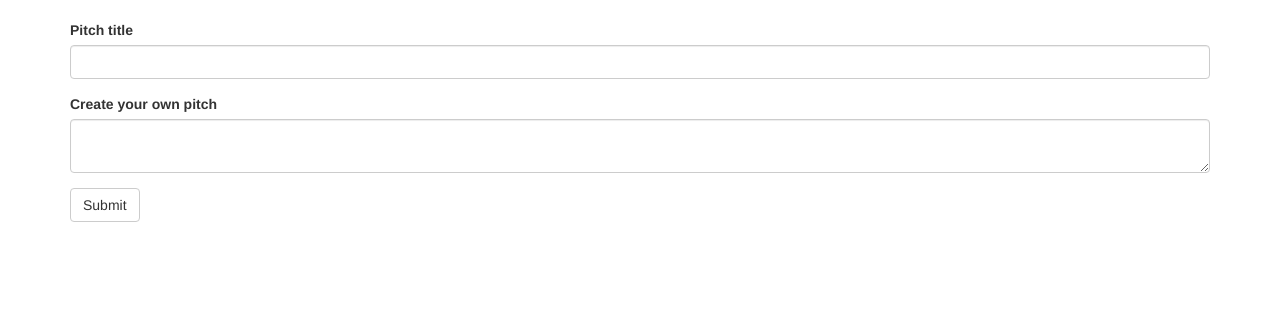
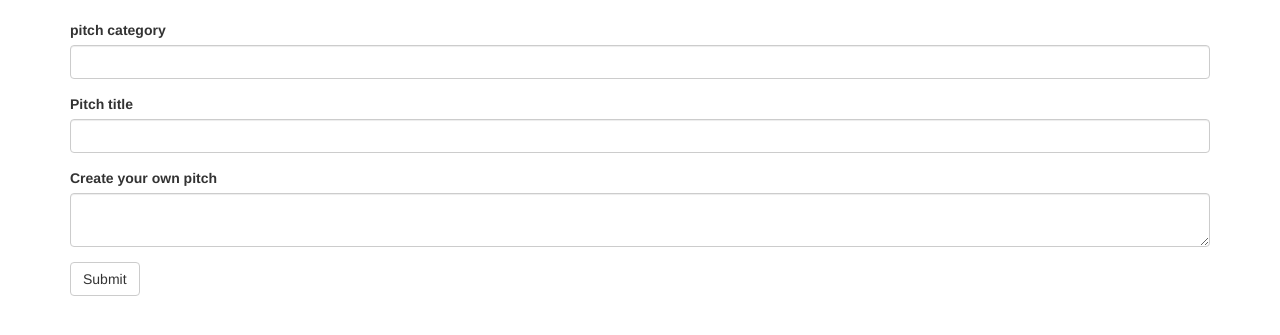
Before and after one commit to juru-juliette/pitchApp, a Flask app: page /pitch/new in a window 1280 px wide. Shown: the part 52-387 px from the top of the page. Run offline with Flask 2, Linux system fonts and the light colour scheme; the visitor is signed in with stand-in values (Sample User, id 1); data comes from the database, SQL or seed files in the repository; parts of the project's set-up code (start-up, migrations or seed data) failed here and were passed over; some libraries are stand-ins or nearby versions.

Commit message:
adding a category

```diff
--- a/app/main/forms.py
+++ b/app/main/forms.py
@@ -13,10 +13,14 @@ class UpdateProfile(FlaskForm):
     submit = SubmitField('Submit')
 
 class CreatePitches(FlaskForm):
+    category = StringField('pitch category',validators=[Required()])
     title = StringField('Pitch title',validators=[Required()])
     post= TextAreaField('Create your own pitch', validators=[Required()])
     submit = SubmitField('Submit')
 
+# class Createcategory(FlaskForm):
+#     category = StringField('pitch category',validators=[Required()])
+#     submit = SubmitField('Submit')
 class CommentForm(FlaskForm):
     comment = TextAreaField('Post your Comment here', validators=[Required()])
     submit = SubmitField('Submit')
--- a/app/main/views.py
+++ b/app/main/views.py
@@ -1,9 +1,9 @@
 from flask import render_template,request,redirect,url_for,abort
 from . import main
 from .. import db,photos
-from ..models import User,Pitch,Comment
+from ..models import User,Pitch,Category,Comment
 from flask_login import login_required,current_user
-from .forms import ReviewForm,UpdateProfile,CreatePitches,CommentForm
+from .forms import ReviewForm,UpdateProfile,CreatePitches,Createcategory,CommentForm
 # Views
 @main.route('/')
 def index():
@@ -64,9 +64,10 @@ def create_pitches():
 
     if form.validate_on_submit():
 
+        title=form.title.data
+        category = form.category.data
         pitch=form.post.data
-        title=form.title.data
-        new_pitch=Pitch(pitch = pitch,user= current_user,title = title)
+        new_pitch=Pitch(pitch = pitch,user= current_user,title = title,category = category)
 
         db.session.add(new_pitch)
         db.session.commit()
@@ -74,6 +75,23 @@ def create_pitches():
         return redirect(url_for('main.index'))
 
     return render_template('pitches.html',form = form,user= current_user)
+
+@main.route('/pitch/new', methods=['GET','POST'])
+@login_required
+def create_category():
+    form =  Createcategory()
+
+    if form.validate_on_submit():
+
+        category = form.category.data
+        new_category=Category(category = category)
+
+        db.session.add(new_pitch)
+        db.session.commit()
+
+        return redirect(url_for('main.index'))
+
+    return render_template('category.html',form = form,user= current_user)
 @main.route('/comment/new/<int:id>', methods=['GET','POST'])
 @login_required
 def create_comments(id):
--- a/app/templates/index.html
+++ b/app/templates/index.html
@@ -7,9 +7,9 @@
         <a href={{ url_for('main.create_pitches') }}>Create Pitch</a>
     </div>
     {% for word in pitch %}
-    <p>{{word.user.username}}</p>
-    <p>{{word.category}}</p>
-    <p>{{word.pitch}}</p>
+    <p>written by:  {{word.user.username}}</p>
+    <p>pitch category:  {{word.category}}</p>
+    <p>your pitch:  {{word.pitch}}</p>
     {%endfor%}
 </div>
 
```
Also changed, not shown: app/templates/category.html (added, +31 -0 lines), app/models.py (line endings or trailing spaces).
